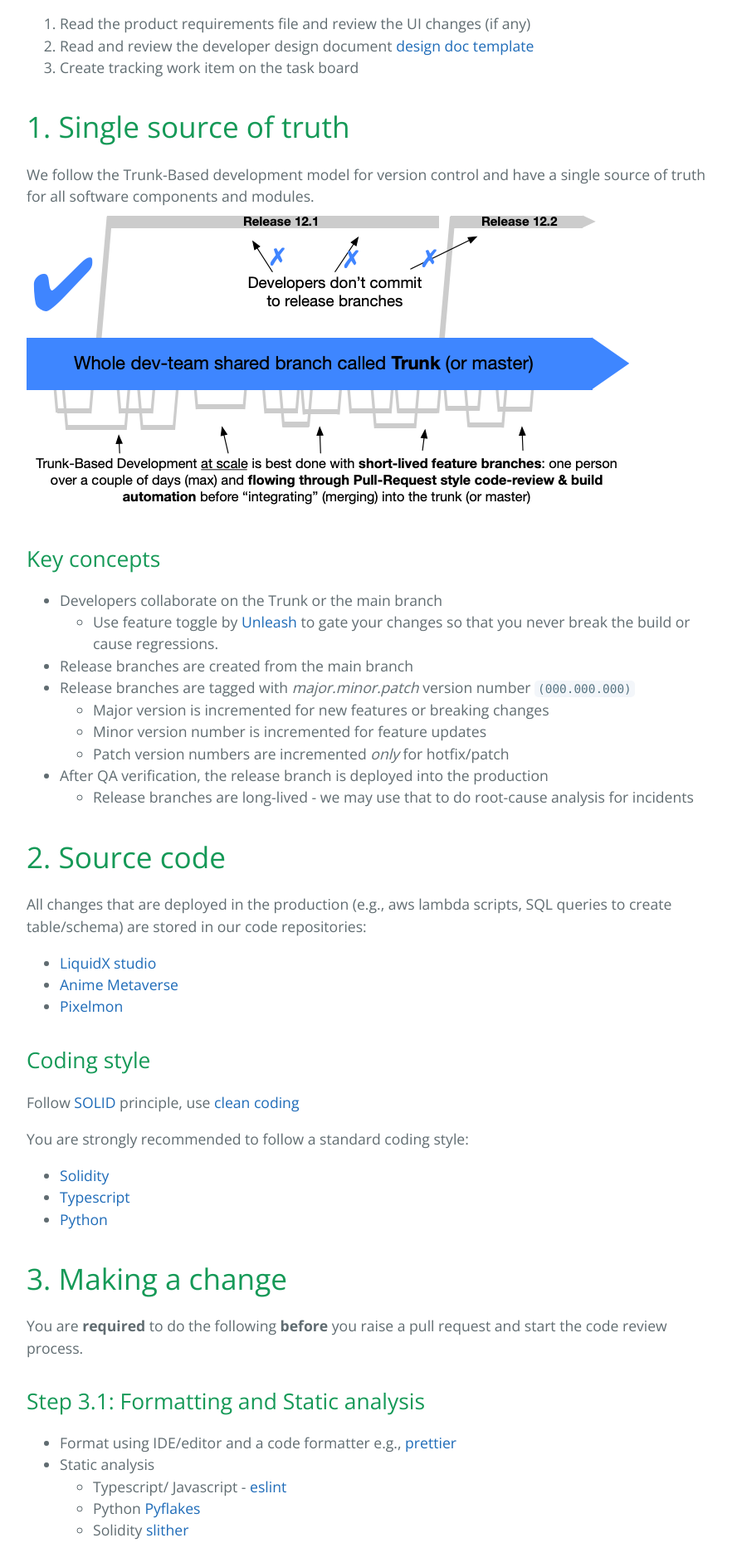
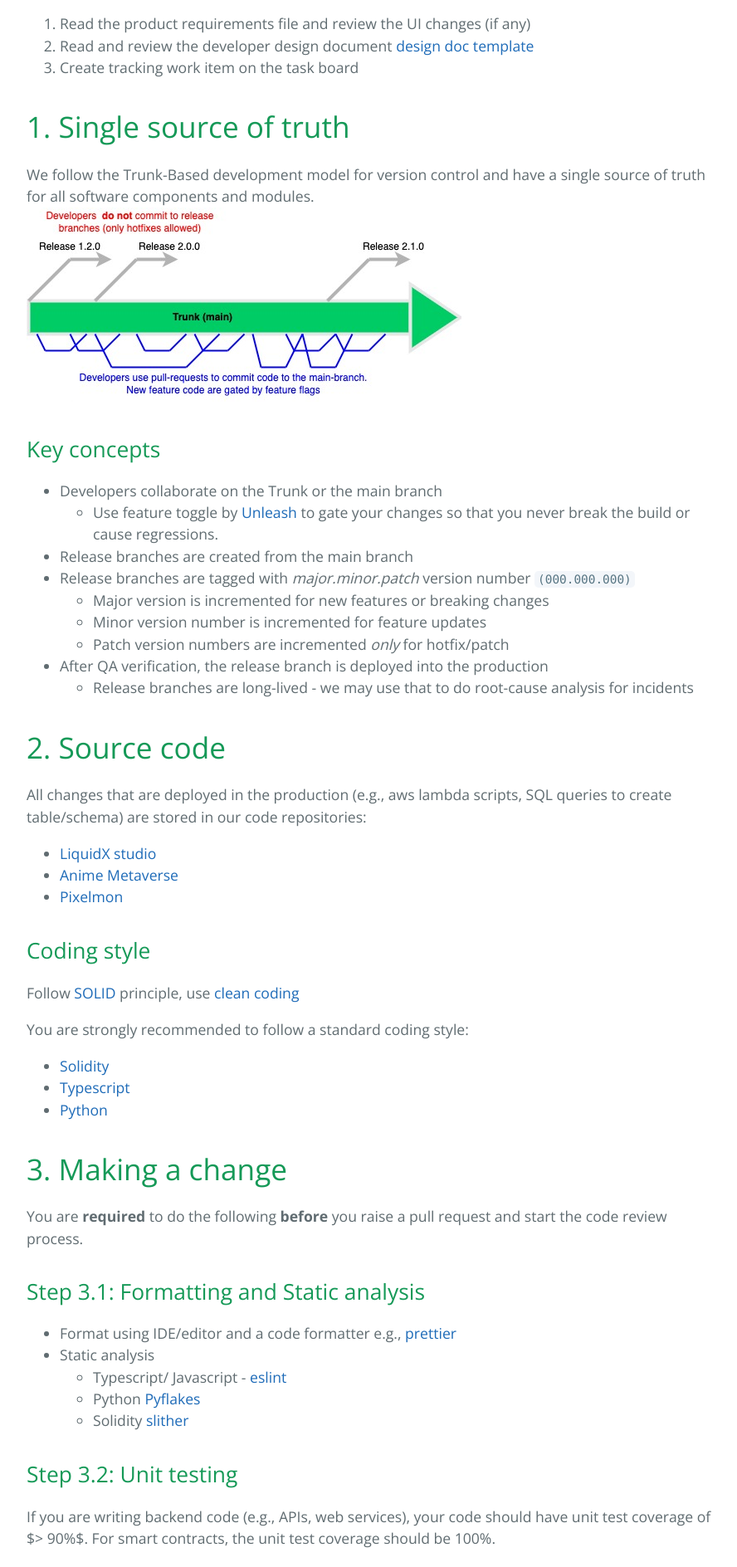
Before and after one commit to LiquidX-Studio/LiquidX-Studio.github.io, a Jekyll site: the page built from how_we_code.md, in a window 1280 px wide. Shown: the part 994-2882 px from the top of the page at 83% size, without its empty margins (192-1080 px from the left). Built offline with Jekyll 4.4.1, drawn with Linux system fonts in a browser that asks for light colours.

Commit message:
Removed obsolete image

```diff
--- a/how_we_code.md
+++ b/how_we_code.md
@@ -19,7 +19,7 @@ Before the coding starts for a new product or feature, do the following:
 
 # 1. Single source of truth
 We follow the Trunk-Based development model for version control and have a single source of truth for all software components and modules.
-![img](./img/trunkBasedDevelopment.png)
+![img](./img/trunkBasedDevelopment.jpeg)
 
 ## Key concepts
 - Developers collaborate on the Trunk or the main branch
```
Also changed, not shown: img/trunkBasedDevelopment.png (deleted).
